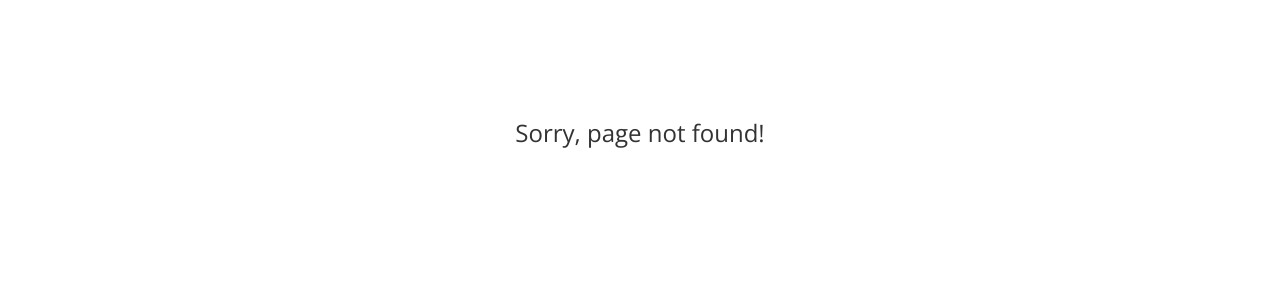
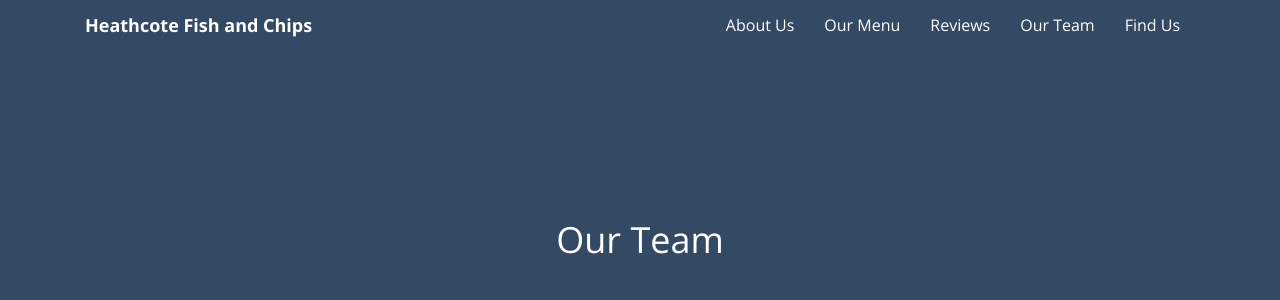
Before and after one commit to superdev810/heathcote-fish-n-chips, a React (Create React App) app: page /our-team in a window 1280 px wide. Before the commit this address had no page. Shown: the top 300 px of the page. Built offline with nearby package versions, Linux system fonts and the light colour scheme.

Commit message:
Added "Our Team" Section

```diff
--- a/src/App.js
+++ b/src/App.js
@@ -61,6 +61,13 @@ class App extends Component {
                 </RouteNavItem>
                 <RouteNavItem
                   onClick={this.handleNavLink}
+                  href="/our-team"
+                  className="layour__nav-link"
+                >
+                  Our Team
+                </RouteNavItem>
+                <RouteNavItem
+                  onClick={this.handleNavLink}
                   href="/find-us"
                   className="layour__nav-link"
                 >
--- a/src/Routes.js
+++ b/src/Routes.js
@@ -5,6 +5,7 @@ import Home from './containers/Home';
 import AboutUs from './containers/AboutUs';
 import OurMenu from './containers/OurMenu';
 import Reviews from './containers/Reviews';
+import OurTeam from './containers/OurTeam';
 import FindUs from './containers/FindUs';
 
 export default () => (
@@ -13,6 +14,7 @@ export default () => (
     <Route path="/about-us" exact component={AboutUs} />
     <Route path="/our-menu" exact component={OurMenu} />
     <Route path="/reviews" exact component={Reviews} />
+    <Route path="/our-team" exact component={OurTeam} />
     <Route path="/find-us" exact component={FindUs} />
     { /* Finally, catch all unmatched routes */ }
     <Route component={NotFound} />
--- /dev/null
+++ b/src/containers/OurTeam.css
@@ -0,0 +1,8 @@
+.our-team__wrap {
+  color: #ffffff;
+  text-align: center;
+  width: 100%;
+  height: 100vh;
+  padding-top: 200px;
+  background-color: #344963;
+}
--- /dev/null
+++ b/src/containers/OurTeam.js
@@ -0,0 +1,10 @@
+import React from 'react';
+import './OurTeam.css';
+
+const OurTeam = () => (
+  <div className="our-team__wrap">
+    <h1 className="our-team__main-title">Our Team</h1>
+  </div>
+);
+
+export default OurTeam;
```
